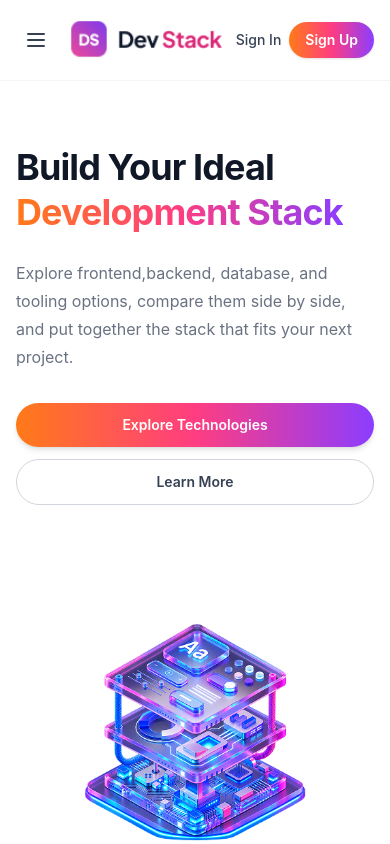
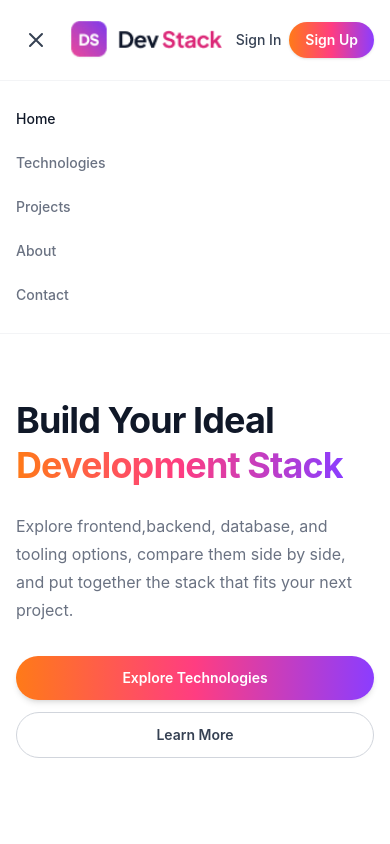
Before and after one commit to FZ-Fahim/PH-Assignment05, a React (Vite) app: page / in a window 390 px wide. Both pictures are taken after a click on the button "Open menu". Shown: the top 844 px of the page. Built offline with nearby package versions, Linux system fonts and the light colour scheme.

Commit message:
fixed the hambarger menu added open, close menu

```diff
--- a/src/components/Nav.tsx
+++ b/src/components/Nav.tsx
@@ -1,5 +1,8 @@
+import { useState } from "react";
 import logo from "../assets/logo-text.png";
 const Navbar = () => {
+     const [isMenuOpen, setIsMenuOpen] = useState(false);
+
   return (
     <nav className="sticky top-0 z-50 border-b border-gray-100 bg-white/95 backdrop-blur">
       <div className="mx-auto flex h-20 max-w-7xl items-center justify-between px-4 sm:px-6 lg:px-8">
@@ -7,9 +10,26 @@ const Navbar = () => {
         {/* Mobile Menu Button */}
         <button
             type="button"
+            onClick={() => setIsMenuOpen(!isMenuOpen)}
             className="flex items-center justify-center rounded-lg p-2 text-gray-700 hover:bg-gray-100 md:hidden"
-          aria-label="Open menu"
+            aria-label={isMenuOpen ? "Close menu" : "Open menu"}
 >
+            {isMenuOpen ? (
+              <svg
+                xmlns="http://www.w3.org/2000/svg"
+                fill="none"
+                viewBox="0 0 24 24"
+                strokeWidth={2}
+                stroke="currentColor"
+                className="h-6 w-6"
+              >
+                <path
+                  strokeLinecap="round"
+                  strokeLinejoin="round"
+                  d="M6 18L18 6M6 6l12 12"
+                />
+              </svg>
+            ) : (
               <svg
                 xmlns="http://www.w3.org/2000/svg"
                 fill="none"
@@ -24,8 +44,8 @@ const Navbar = () => {
                   d="M4 6h16M4 12h16M4 18h16"
                 />
               </svg>
+            )}
         </button>
-
         {/* Brand */}
         <a href="#" className="flex items-center">
             <img
@@ -88,6 +108,51 @@ const Navbar = () => {
           </button>
         </div>
       </div>
+       {isMenuOpen && (
+        <div className="border-t border-gray-100 bg-white md:hidden">
+          <div className="mx-auto flex max-w-7xl flex-col px-4 py-4 sm:px-6">
+            <a
+              href="#"
+              onClick={() => setIsMenuOpen(false)}
+              className="py-3 text-sm font-medium text-gray-900"
+            >
+              Home
+            </a>
+
+            <a
+              href="#technologies"
+              onClick={() => setIsMenuOpen(false)}
+              className="py-3 text-sm font-medium text-gray-500"
+            >
+              Technologies
+            </a>
+
+            <a
+              href="#projects"
+              onClick={() => setIsMenuOpen(false)}
+              className="py-3 text-sm font-medium text-gray-500"
+            >
+              Projects
+            </a>
+
+            <a
+              href="#about"
+              onClick={() => setIsMenuOpen(false)}
+              className="py-3 text-sm font-medium text-gray-500"
+            >
+              About
+            </a>
+
+            <a
+              href="#contact"
+              onClick={() => setIsMenuOpen(false)}
+              className="py-3 text-sm font-medium text-gray-500"
+            >
+              Contact
+            </a>
+          </div>
+        </div>
+)}
     </nav>
   );
 };
```
Lines whose indentation alone changed are shown as unchanged.
